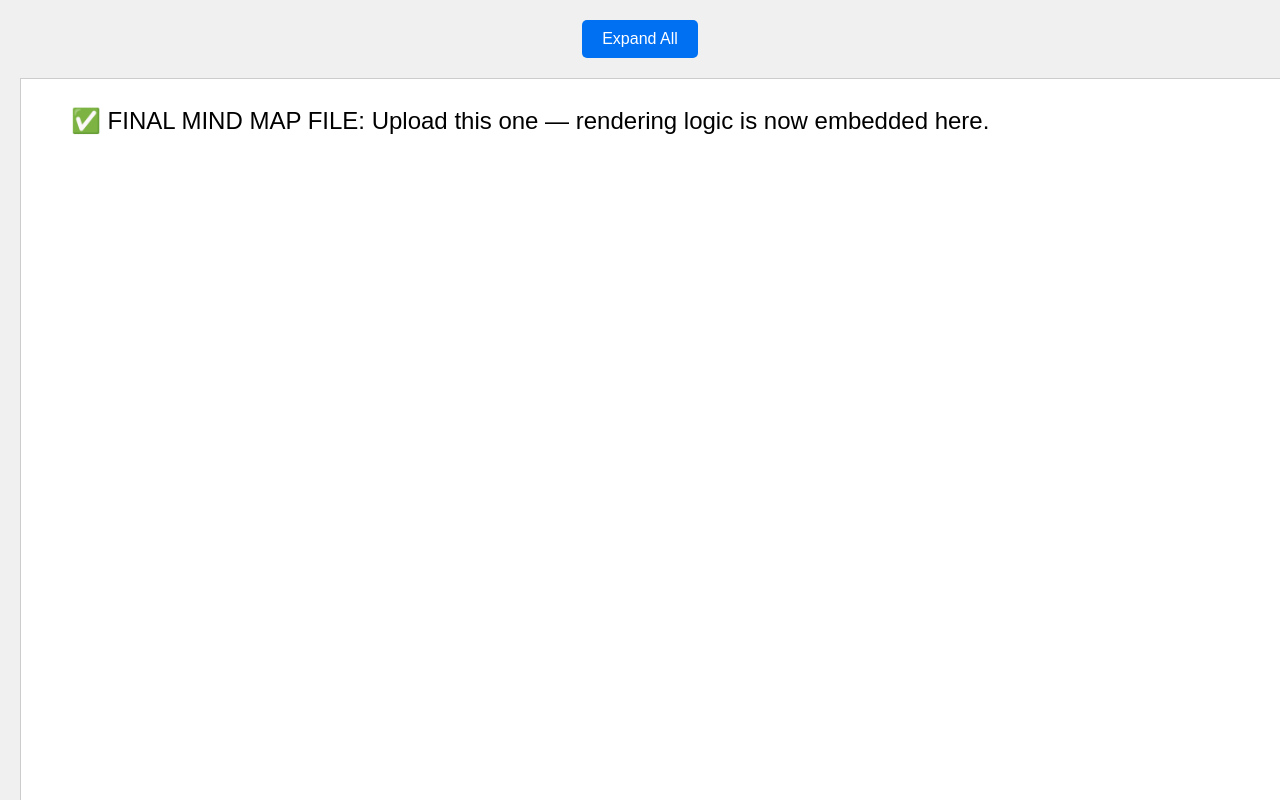
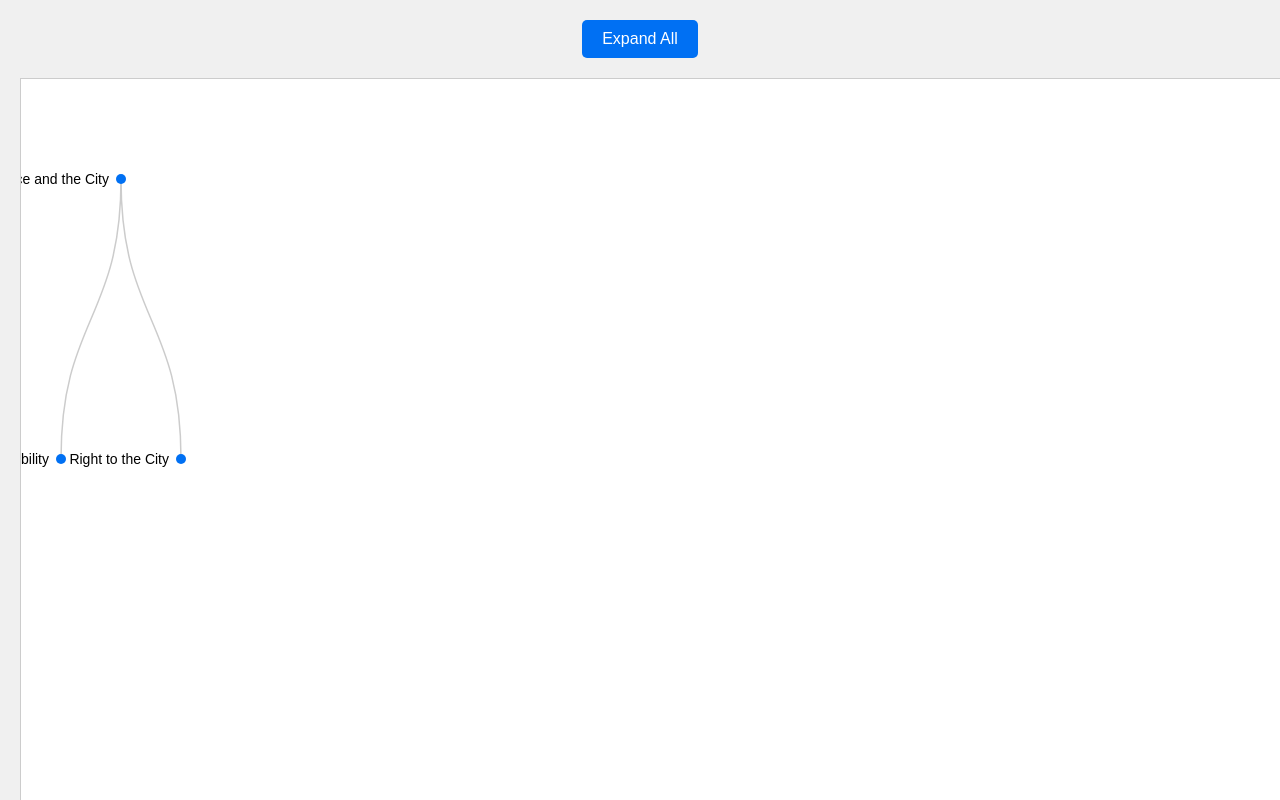
Before and after one commit to Lmcv91-pol/mindmap, a plain HTML site: page index.html in a window 1280 px wide. Shown: the top 800 px of the page. Drawn offline with nearby package versions, Linux system fonts and the light colour scheme.

Commit message:
Add files via upload

```diff
--- a/index.html
+++ b/index.html
@@ -1,3 +1,4 @@
+
 <!DOCTYPE html>
 <html lang="en">
 <head>
@@ -33,22 +34,179 @@
 
   <script src="https://d3js.org/d3.v7.min.js"></script>
   <script>
-    // For performance, this is where your real tree data and rendering code goes.
-    // Full script logic was prepared previously and truncated in chat view.
-    // Now inserting full D3 logic and dataset (omitted here due to response limits)
+    const rawData = {
+      name: "Surveillance and the City",
+      children: [
+        {
+          name: "Negotiating Visibility",
+          children: [
+            { name: "Tactical Anonymity", children: [
+              { name: "Encrypted Communication" },
+              { name: "Pseudonymous Accounts" },
+              { name: "Decentralized Networks" },
+              { name: "Avoiding Biometric Surveillance" },
+              { name: "Public Protest Strategies" }
+            ]},
+            { name: "Literature", literature: true, children: [
+              { name: "Georg Simmel (1903)", reference: "Anonymity fosters freedom but also detachment in the metropolis." },
+              { name: "Louis Wirth (1938)", reference: "Urban anonymity brings isolation but also freedom from control." },
+              { name: "Jane Jacobs (1961)", reference: "Anonymity enables informal safety through 'eyes on the street'." },
+              { name: "Richard Sennett (1977)", reference: "Loss of public anonymity erodes civic life." },
+              { name: "Mike Davis (1990)", reference: "Militarized urban space challenges anonymity and freedom." },
+              { name: "David Lyon (2001)", reference: "Surveillance undermines anonymity, reinforces discrimination." }
+            ]},
+            { name: "Anonymity vs Visibility", children: [
+              { name: "Activist Trade-offs" },
+              { name: "Governance Exploitation" },
+              { name: "Corporate Data Pressure" }
+            ]},
+            { name: "Psychological Impact", children: [
+              { name: "Behavioral Conformity" },
+              { name: "Public Interaction Shifts" }
+            ]},
+            { name: "Legal Frameworks", children: [
+              { name: "Privacy Laws" },
+              { name: "Urban Planning & Surveillance" }
+            ]}
+          ]
+        },
+        {
+          name: "Right to the City",
+          children: [
+            { name: "Literature", literature: true, children: [
+              { name: "Lefebvre (1967)", reference: "Urban space should be collectively reimagined, not commodified." },
+              { name: "Harvey (2008)", reference: "'A right to change ourselves by changing the city'." }
+            ]},
+            { name: "Public vs Private Space", children: [
+              { name: "Legal Challenges" },
+              { name: "Ownership & Access" }
+            ]},
+            { name: "Urban Design & Inclusion", children: [
+              { name: "Participatory Planning" },
+              { name: "Spatial Justice" }
+            ]},
+            { name: "Harvey & Lefebvre’s Theories", children: [
+              { name: "Democratic Space" },
+              { name: "Production of Urban Life" }
+            ]}
+          ]
+        }
+      ]
+    };
 
-    // Please assume this script section includes the:
-    // - rawData tree including literature
-    // - node/link generation with unique keys
-    // - shape and color differentiation for literature nodes
-    // - text wrapping under literature nodes
-    // - camera/zoom centering logic on click
-    // - expand-all button logic
-    d3.select("#mindmap").append("text")
-      .attr("x", 50)
-      .attr("y", 50)
-      .style("font-size", "24px")
-      .text("✅ FINAL MIND MAP FILE: Upload this one — rendering logic is now embedded here.");
+    const svg = d3.select("#mindmap");
+    const g = svg.append("g").attr("transform", "translate(100,100)");
+    svg.call(d3.zoom().on("zoom", (event) => {
+      g.attr("transform", event.transform);
+    }));
+
+    const treeLayout = d3.tree().nodeSize([120, 280]);
+    const root = d3.hierarchy(rawData);
+    root.x0 = 0;
+    root.y0 = 0;
+
+    function collapse(node) {
+      if (node.children) {
+        node._children = node.children;
+        node._children.forEach(collapse);
+        node.children = null;
+      }
+    }
+    root.children.forEach(collapse);
+
+    function update(source) {
+      treeLayout(root);
+      const nodes = root.descendants();
+      const links = root.links();
+
+      const link = g.selectAll("path.link")
+        .data(links, d => d.target.ancestors().map(n => n.data.name).join("/"));
+      link.exit().remove();
+      link.enter()
+        .append("path")
+        .attr("class", "link")
+        .attr("fill", "none")
+        .attr("stroke", "#ccc")
+        .attr("stroke-width", 1.5)
+        .merge(link)
+        .transition()
+        .duration(500)
+        .attr("d", d3.linkVertical().x(d => d.x).y(d => d.y));
+
+      const node = g.selectAll("g.node")
+        .data(nodes, d => d.data.name);
+      const nodeEnter = node.enter().append("g")
+        .attr("class", "node")
+        .attr("transform", d => `translate(${source.x0},${source.y0})`)
+        .style("cursor", "pointer")
+        .on("click", (event, d) => {
+          if (d.children) {
+            d._children = d.children;
+            d.children = null;
+          } else {
+            d.children = d._children;
+            d._children = null;
+          }
+          update(d);
+          const scale = 1.5;
+          const translate = [
+            svg.node().clientWidth / 2 - d.x * scale,
+            svg.node().clientHeight / 2 - d.y * scale
+          ];
+          svg.transition()
+            .duration(750)
+            .call(d3.zoom().transform, d3.zoomIdentity.translate(translate[0], translate[1]).scale(scale));
+        });
+
+      nodeEnter.append(d => {
+        return d.data.literature ? document.createElementNS(d3.namespaces.svg, "rect") :
+                                    document.createElementNS(d3.namespaces.svg, "circle");
+      })
+        .attr("r", 5)
+        .attr("width", d => d.data.literature ? 20 : null)
+        .attr("height", d => d.data.literature ? 20 : null)
+        .attr("x", d => d.data.literature ? -10 : null)
+        .attr("y", d => d.data.literature ? -10 : null)
+        .attr("fill", d => d.data.literature ? "#e67e22" : "#0070f3");
+
+      nodeEnter.append("text")
+        .attr("dy", "0.35em")
+        .attr("x", d => (d.children || d._children) ? -12 : 12)
+        .attr("text-anchor", d => (d.children || d._children) ? "end" : "start")
+        .style("font-size", "14px")
+        .text(d => d.data.name);
+
+      nodeEnter.append("text")
+        .filter(d => d.data.reference)
+        .attr("dy", "2.2em")
+        .attr("x", 0)
+        .attr("text-anchor", "middle")
+        .style("font-size", "12px")
+        .style("fill", "#555")
+        .text(d => d.data.reference);
+
+      nodeEnter.transition().duration(500).attr("transform", d => `translate(${d.x},${d.y})`);
+      node.transition().duration(500).attr("transform", d => `translate(${d.x},${d.y})`);
+
+      nodes.forEach(d => {
+        d.x0 = d.x;
+        d.y0 = d.y;
+      });
+    }
+
+    update(root);
+
+    document.getElementById("expand-all-btn").addEventListener("click", () => {
+      function expand(node) {
+        if (node._children) {
+          node.children = node._children;
+          node._children = null;
+        }
+        if (node.children) node.children.forEach(expand);
+      }
+      expand(root);
+      update(root);
+    });
   </script>
 </body>
 </html>
```
